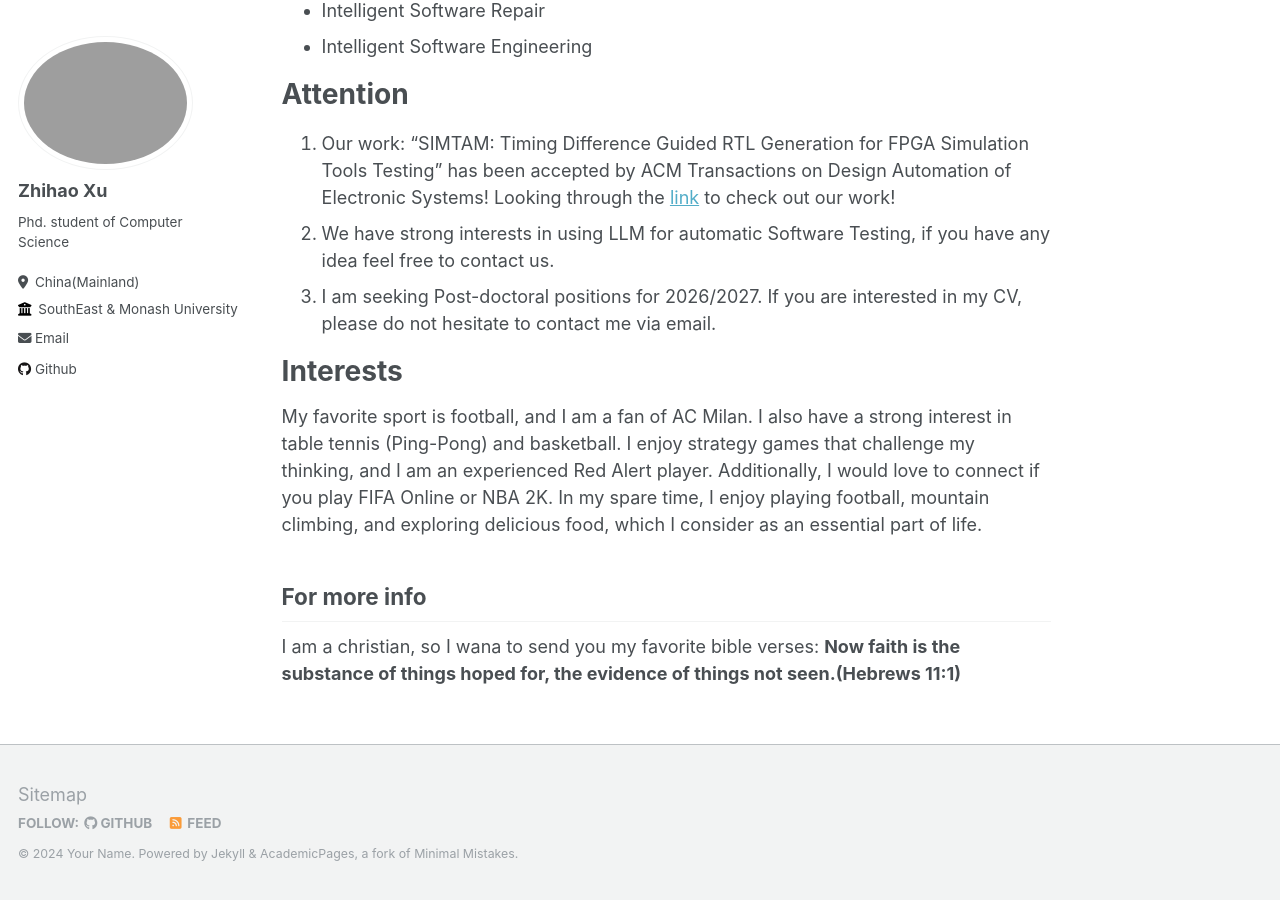
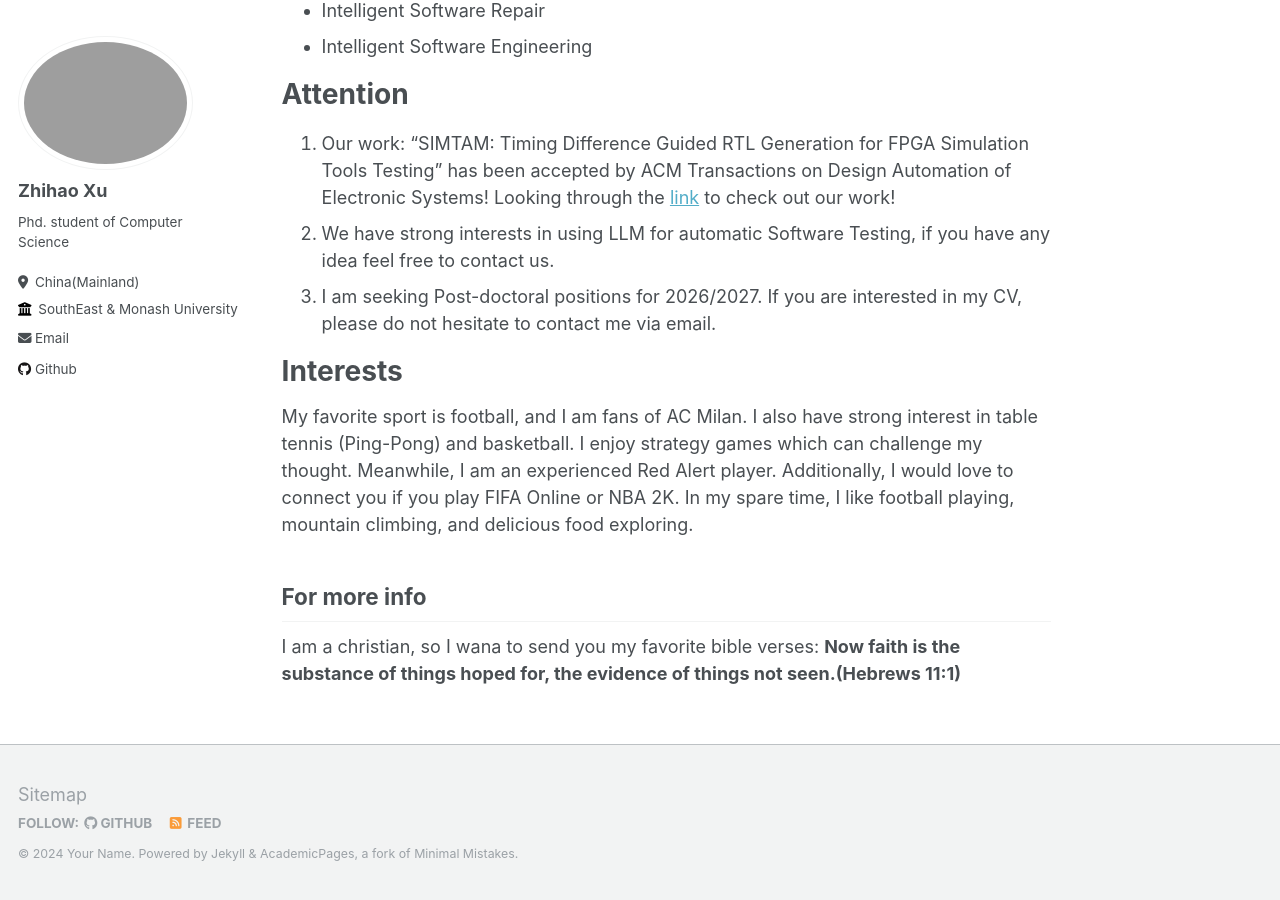
Before and after one commit to cemery123/cemery123.github.io, a Jekyll site: the page built from _pages/about.md, in a window 1280 px wide and 900 px high, scrolled down 605 px. Built offline with Jekyll 4.4.1, drawn with Linux system fonts in a browser that asks for light colours.

Commit message:
Update about.md

```diff
--- a/_pages/about.md
+++ b/_pages/about.md
@@ -30,7 +30,7 @@ Attention
 
 Interests
 ======
-My favorite sport is football, and I am a fan of AC Milan. I also have a strong interest in table tennis (Ping-Pong) and basketball. I enjoy strategy games that challenge my thinking, and I am an experienced Red Alert player. Additionally, I would love to connect if you play FIFA Online or NBA 2K. In my spare time, I enjoy playing football, mountain climbing, and exploring delicious food, which I consider as an essential part of life.
+My favorite sport is football, and I am fans of AC Milan. I also have strong interest in table tennis (Ping-Pong) and basketball. I enjoy strategy games which can challenge my thought. Meanwhile, I am an experienced Red Alert player. Additionally, I would love to connect you if you play FIFA Online or NBA 2K. In my spare time, I like football playing, mountain climbing, and delicious food exploring.
 
 
 
```
